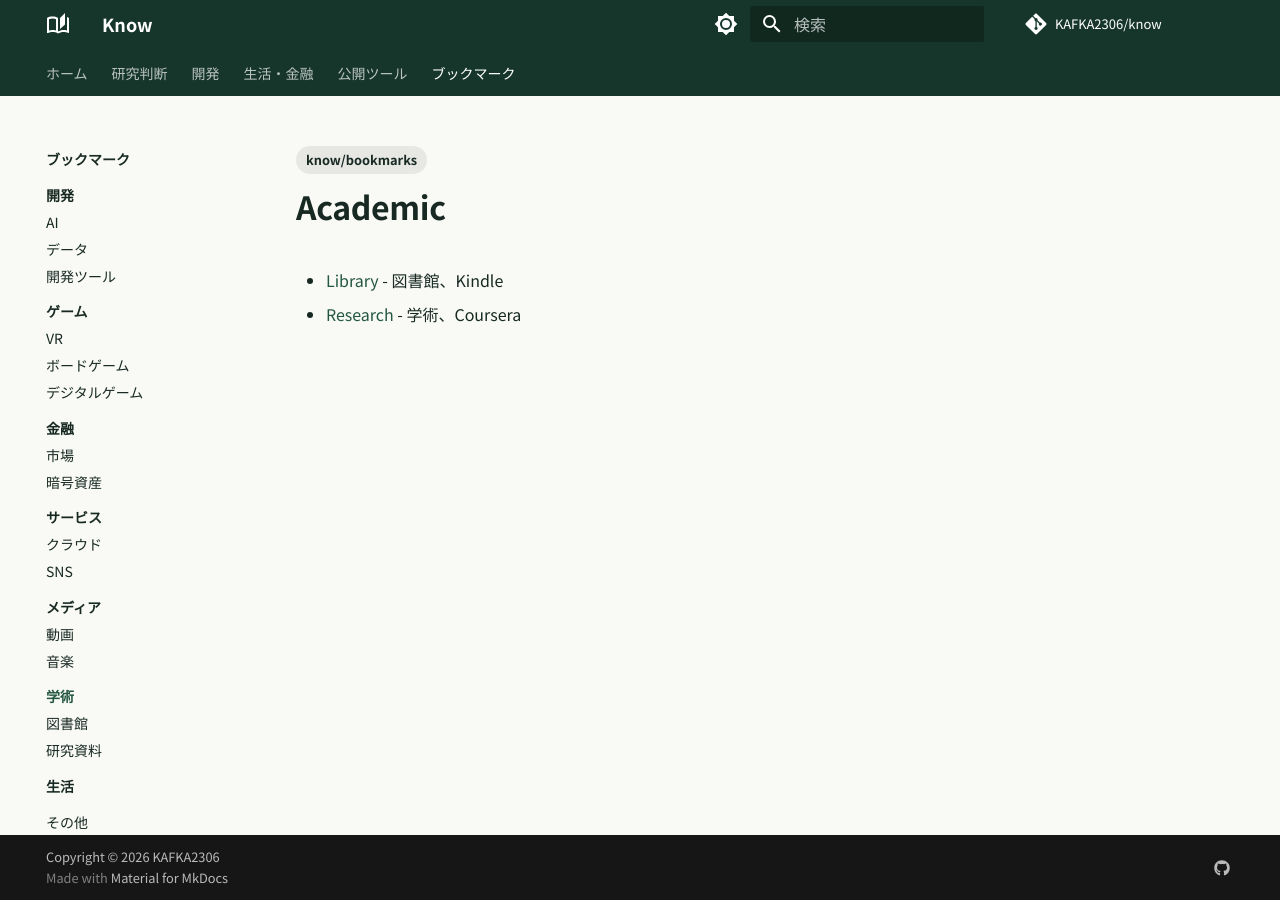
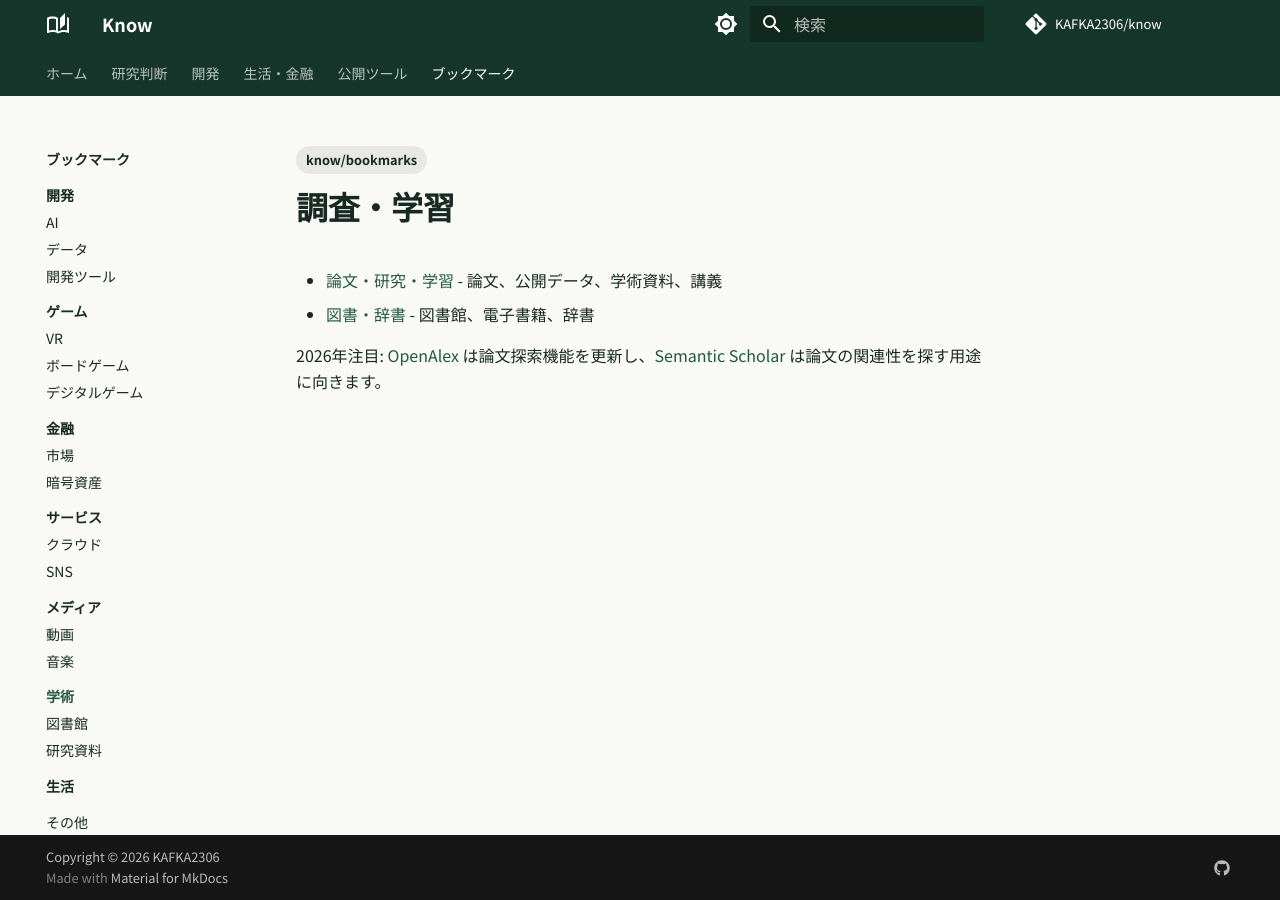
Before and after one commit to KAFKA2306/know, an MkDocs documentation site: the page built from docs/bookmarks/Academic/index.md, in a window 1280 px wide. Built offline with MkDocs 1.6.1 and Material for MkDocs 9.7.7, drawn with Linux system fonts in a browser that asks for light colours; comment, search, counter and statistics services are not loaded.

```diff
--- a/docs/bookmarks/Academic/index.md
+++ b/docs/bookmarks/Academic/index.md
@@ -1,11 +1,13 @@
 ---
 type: bookmark
-description: "「Academic」のブックマークを探すための索引。"
+description: "論文・公開統計・講義・本を調べる入口。"
 tags:
   - know/bookmarks
 ---
 
-# Academic
+# 調査・学習
 
-- [Library](Library/index.md) - 図書館、Kindle
-- [Research](Research/index.md) - 学術、Coursera
+- [論文・研究・学習](Research/index.md) - 論文、公開データ、学術資料、講義
+- [図書・辞書](Library/index.md) - 図書館、電子書籍、辞書
+
+2026年注目: [OpenAlex](https://openalex.org/) は論文探索機能を更新し、[Semantic Scholar](https://www.semanticscholar.org/) は論文の関連性を探す用途に向きます。
```
